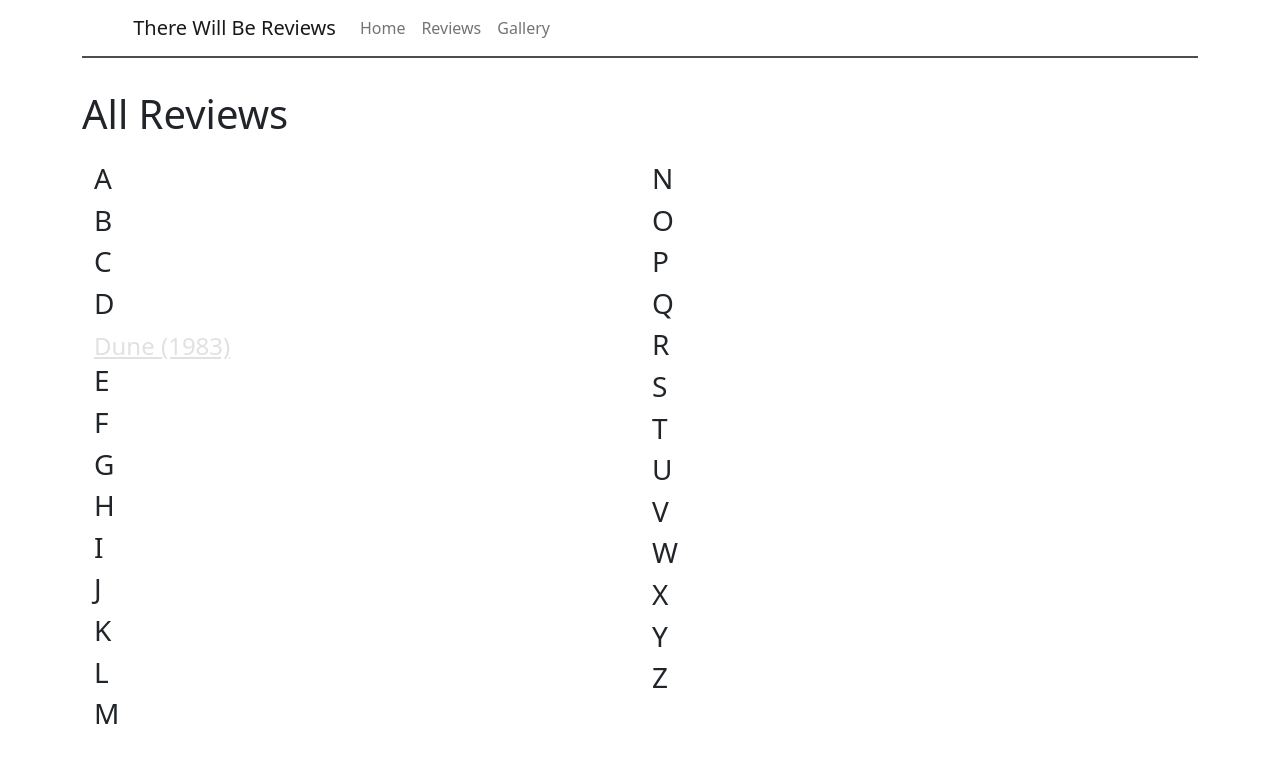
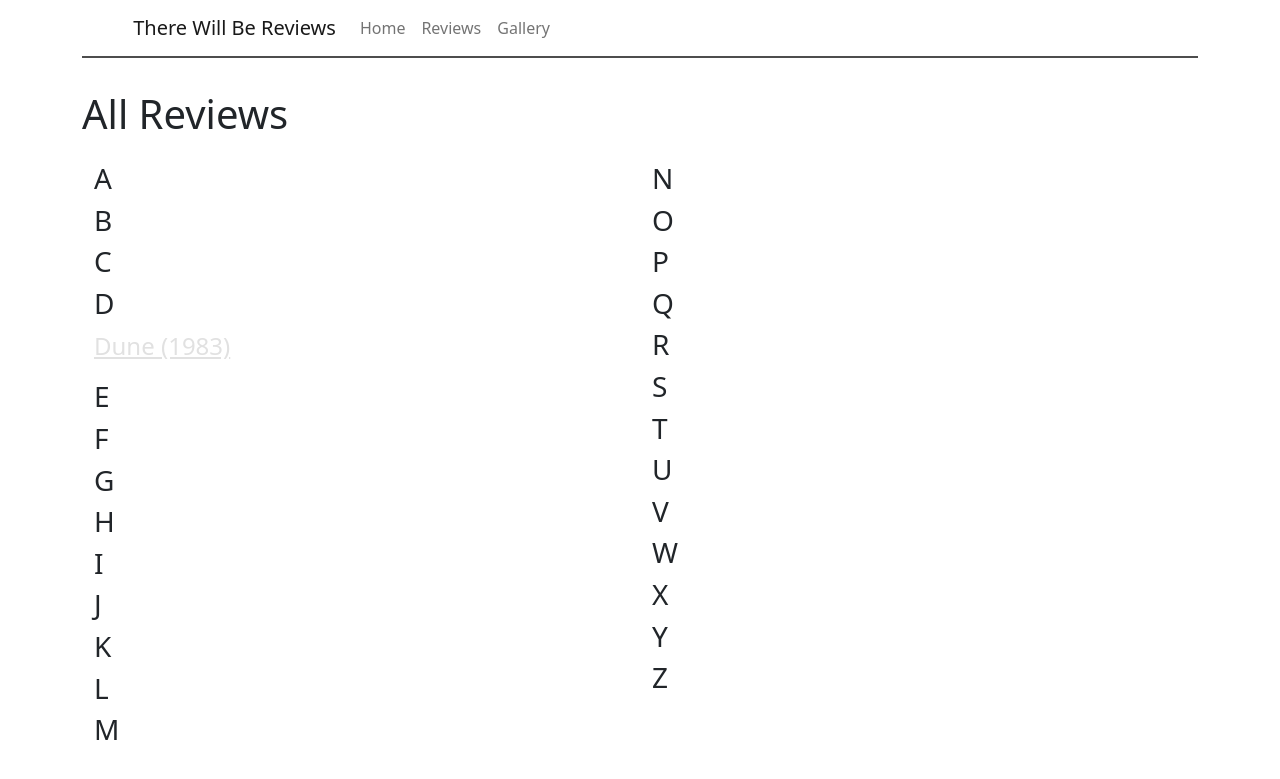
Before and after one commit to benlazarine/therewillbereviews.github.io, a Jekyll site: the page built from reviews.html, in a window 1280 px wide. Shown: the top 779 px of the page. Built offline with Jekyll 4.4.1, drawn with Linux system fonts in a browser that asks for light colours.

Commit message:
Update reviews.html

```diff
--- a/reviews.html
+++ b/reviews.html
@@ -13,7 +13,7 @@ layout: default_2
        <h3>B</h3>
        <h3>C</h3>
        <h3>D</h3>
-       <a href="https://www.therewillbereviews.com/reviews/dune-1983" class="archive-title fs-4">Dune (1983)</a>
+       <p><a href="https://www.therewillbereviews.com/reviews/dune-1983" class="archive-title fs-4">Dune (1983)</a></p>
        <h3>E</h3>
        <h3>F</h3>
        <h3>G</h3>
```
